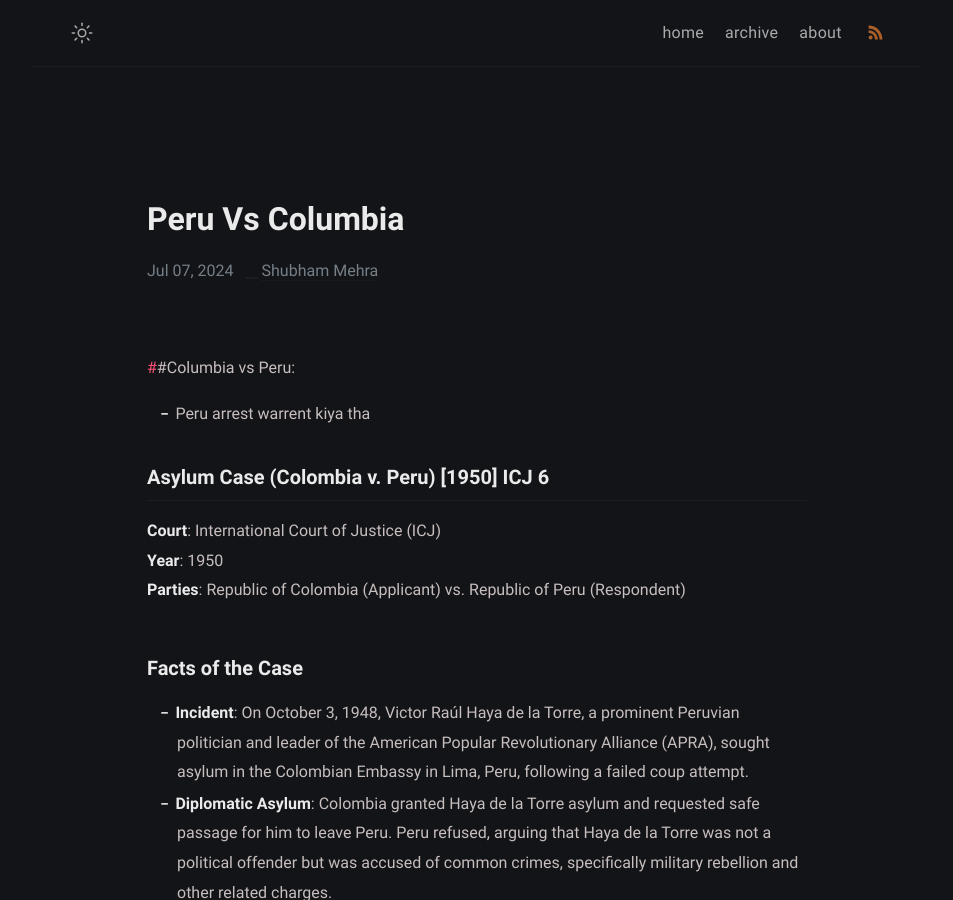
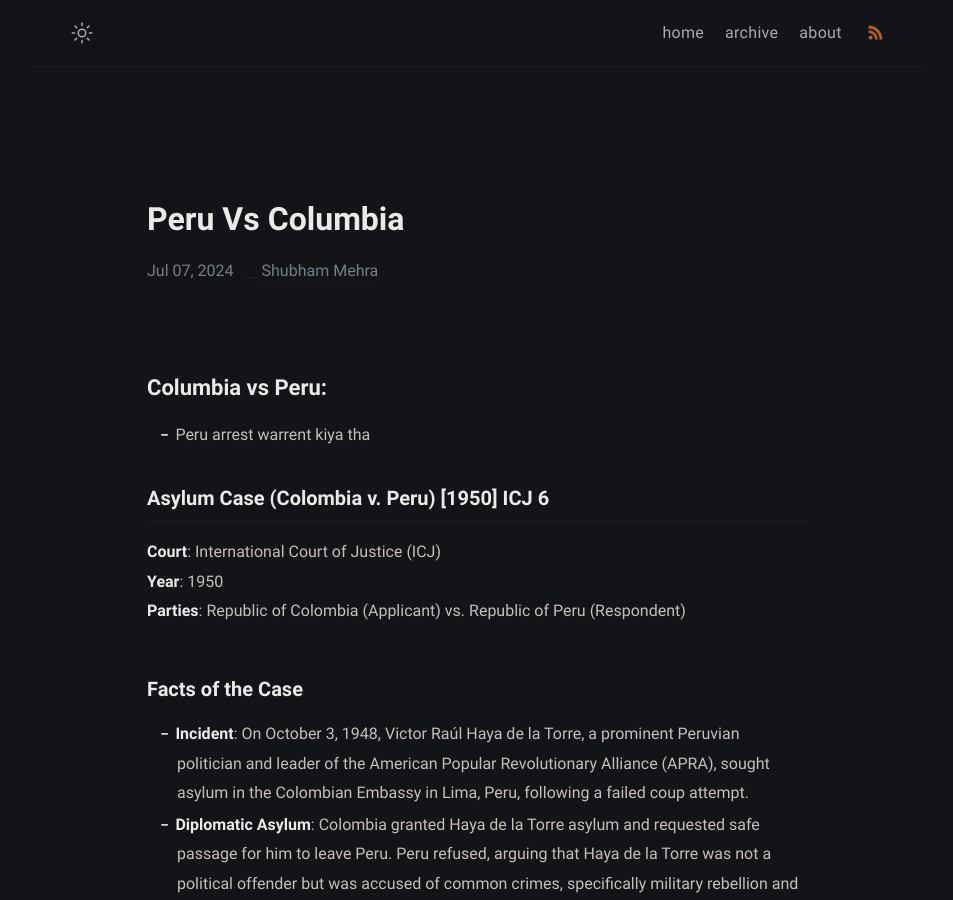
Before and after one commit to Shubhamsm/Shubhamsm.github.io, a Jekyll site: the page built from _posts/Public-Internation-Litigation/2024-07-07-Peru-vs-columbia.md, in a window 1280 px wide and 900 px high. Shown: the whole window, without its empty margins (163-1116 px from the left). Built offline with Jekyll 4.4.1, drawn with Linux system fonts in a browser that asks for light colours.

```diff
--- a/_posts/Public-Internation-Litigation/2024-07-07-Peru-vs-columbia.md
+++ b/_posts/Public-Internation-Litigation/2024-07-07-Peru-vs-columbia.md
@@ -1,4 +1,4 @@
-[#](#)#Columbia vs Peru:
+## Columbia vs Peru:
 
 - Peru arrest warrent kiya tha
 
```
